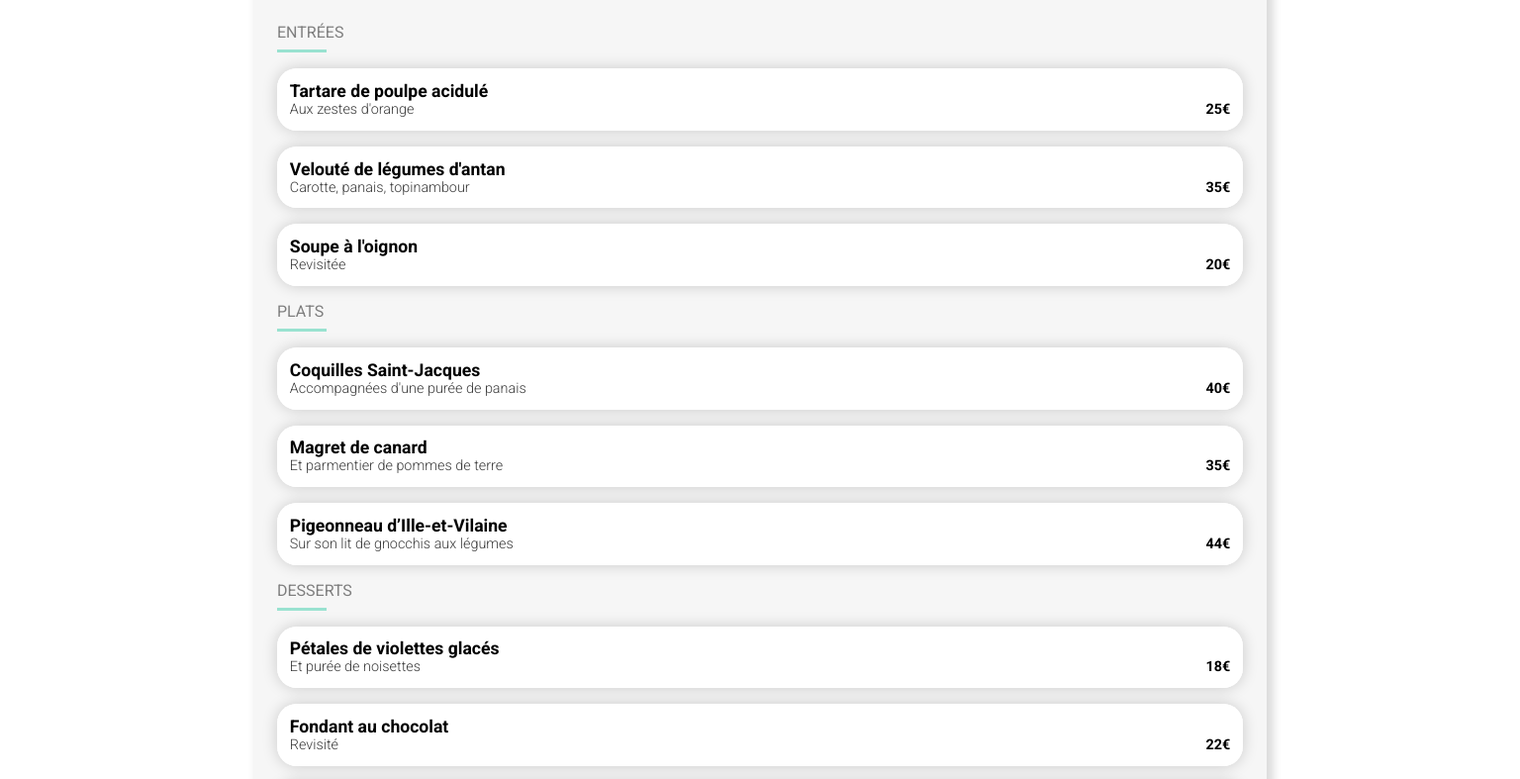
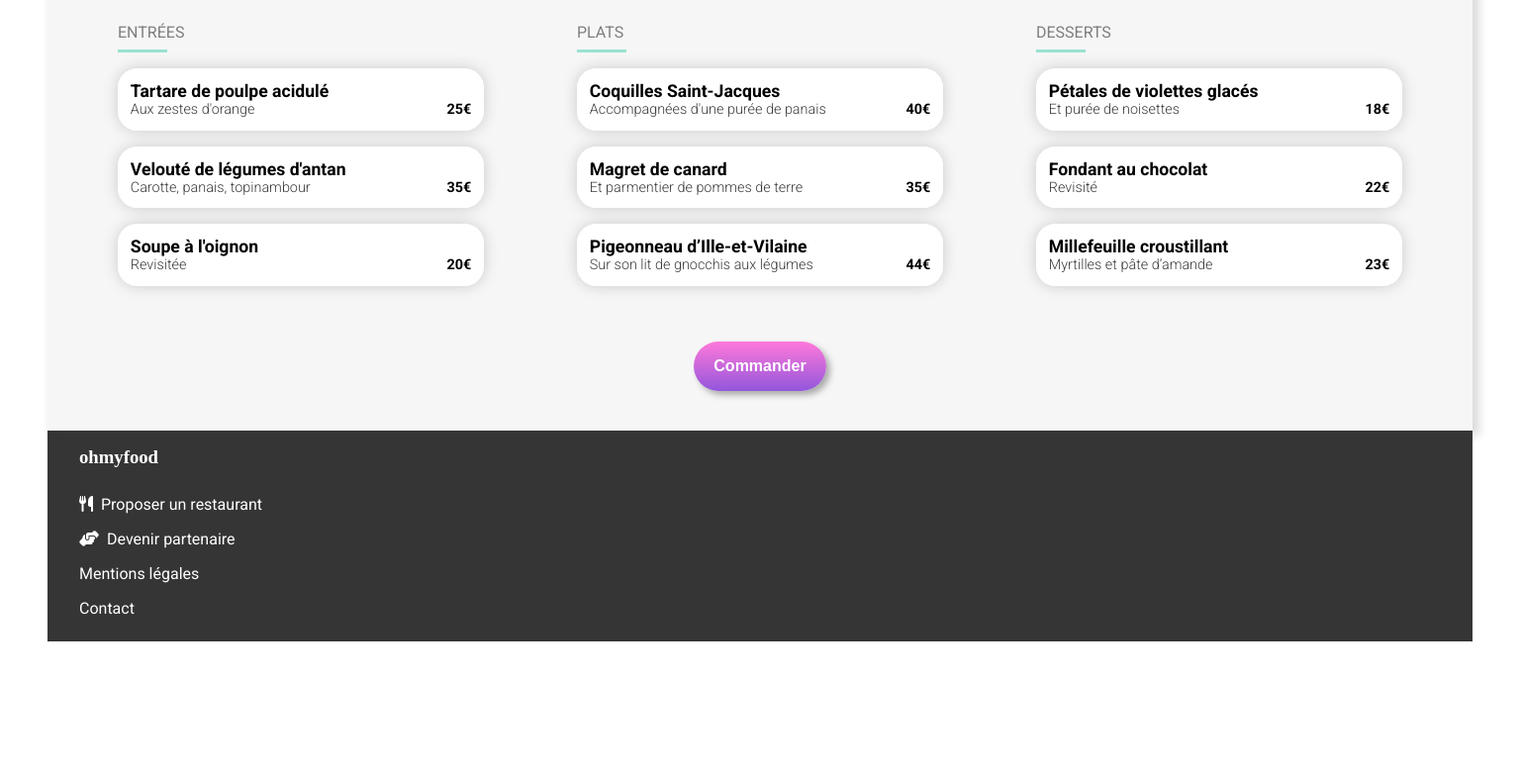
Before and after one commit to HongPatrick/HongPatrick_3_20042021, a plain HTML site: page francaise.html in a window 1536 px wide. Shown: the part 349-1136 px from the top of the page at 99% size. After the commit the page ends 997 px from the top, so only its background shows below. Drawn offline with Linux system fonts and the light colour scheme; a web font is replaced by a local one.

Commit message:
finalisation du responsive des pages restaurant.

```diff
--- a/css/responsive.css
+++ b/css/responsive.css
@@ -36,7 +36,6 @@
         display: flex;
         flex-direction: column;
         justify-content: center;
-        max-width: 100%;
         margin: auto;
         padding: 1rem;
         box-sizing: border-box;
@@ -79,6 +78,7 @@
         display: flex;
         margin: auto;
     }
+
     /* FOOTER */
     .footer {
         background-color: #353535;
@@ -143,19 +143,53 @@
     /* BEGIN FOOTER */
     .footer {
         background-color: #353535;
-        width: 1024px;
+        width: 100%;
         margin: auto;
     }
     .footerCountainer {
         display: flex;
         flex-direction: column;
-        max-width: 1024px;
+        max-width: 100%;
         margin-left: 3rem;
         padding: 1rem;
         box-sizing: border-box;
     }
 }
 
-@media screen and (max-width: 1000px) {
+@media screen and (min-width: 1300px) {
 
+    .menuSelection {
+        max-width: 1440px;
+        justify-content: center;
+        margin: auto;
     }
+    .starterContainer {
+        display: flex;
+        justify-content: space-around;
+        box-sizing: border-box;
+    }
+    .entreeSelection, .dishSelection, .dessertSelection {
+        width: 370px;
+    }
+    .commandWrapButton {
+        display: flex;
+        justify-content: center;
+    }
+
+    /* BEGIN FOOTER */
+    .footer {
+        max-width: 1440px;
+        background-color: #353535;
+        display: block;
+        margin: 0;
+        border: 0;
+        }
+    .footerCountainer {
+        display: flex;
+        flex-direction: column;
+        width: 100%;
+        margin-left: 3rem;
+        padding: 1rem;
+        box-sizing: border-box;
+    }
+}
--- a/css/style.css
+++ b/css/style.css
@@ -27,7 +27,7 @@ span {
     padding: 15px;
     align-items: center;
     margin: auto;
-    max-width: 1024px;
+    max-width: 1440px;
 
 }
 .headerPrevious {
@@ -45,7 +45,7 @@ span {
 
 /* BEGIN MAIN */
 .main {
-    max-width: 1024px;
+    max-width: 1440px;
     margin: 0 auto;
     position: relative;
 }
@@ -359,13 +359,12 @@ span {
 .footer {
     margin: auto;
     background-color: #353535;
-    width: 1024px;
+    width: 100%;
 }
 .footerCountainer {
     display: flex;
     flex-direction: column;
     justify-content: center;
-    max-width: 100%;
     margin: auto;
     padding: 1rem;
     box-sizing: border-box;
@@ -400,7 +399,6 @@ span {
     width: 100%;
     margin-top: 0;
     height: 57%;
-    width: 100%;
     object-position: 75% 75%;
     object-fit: cover;
 }
--- a/francaise.html
+++ b/francaise.html
@@ -5,7 +5,7 @@
     <meta http-equiv="X-UA-Compatible" content="IE=edge">
     <meta name="viewport" content="width=device-width, initial-scale=1.0">
     <title>Restaurant - A la française</title>
-        <link rel="stylesheet" href="style/responsive.css">
+    <link rel="stylesheet" href="css/responsive.css">
     <script src="https://kit.fontawesome.com/830be2a0cd.js" crossorigin="anonymous"></script>
     <link rel="stylesheet" href="css/style.css">
 </head>
@@ -34,6 +34,9 @@
                                 <i class="far fa-heart fa-lg likeIcon2"></i>
                         </header>
                         <div class="starterContainer">
+
+                        <!-- BEGIN ENTREE -->
+                        <div class="entreeSelection">
                             <h3 class="starterTitle">Entrées</h3>
 
                             <div class="starterSelection">
@@ -68,7 +71,9 @@
                                 </div>
                                 <div class="starterChecking"><i class="fas fa-check-circle"></i></div>
                             </div>
-
+                        </div>
+                        <!-- BEGIN DISH -->
+                        <div class="dishSelection">
                         <h3 class="starterTitle">PLATS</h3>
 
                         <div class="starterSelection">
@@ -103,7 +108,11 @@
                             </div>
                             <div class="starterChecking"><i class="fas fa-check-circle"></i></div>
                         </div>
+                    </div>
 
+                    <!-- BEGIN DESSERT-->
+
+                    <div class="dessertSelection">
                         <h3 class="starterTitle">DESSERTS</h3>
 
                         <div class="starterSelection">
@@ -138,9 +147,13 @@
                             </div>
                             <div class="starterChecking"><i class="fas fa-check-circle"></i></div>
                         </div>
+                    </div>
+                </div>
+                        <div class="commandWrapButton">
+                            <button class="commandButton">Commander</button>
+                        </div>
+                    </section>
 
-                                <button class="commandButton">Commander</button>
-                    </section>
                 </main>
                 <footer class="footer">
                     <div class="footerCountainer">
@@ -151,5 +164,6 @@
                         <a href="mailto:ohmyfood-contact@gmail.com" class="footerColumnLink">Contact</a>
                     </div>
                 </footer>
+            </div>
 </body>
 </html>
```
Also changed, not shown: index.html (+2 -2 lines), la-note.html (+16 -4 lines), la-palette.html (+16 -7 lines), le-delice.html (+17 -4 lines). Lines whose indentation alone changed are shown as unchanged.
